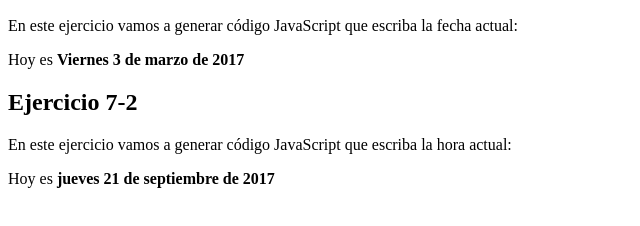
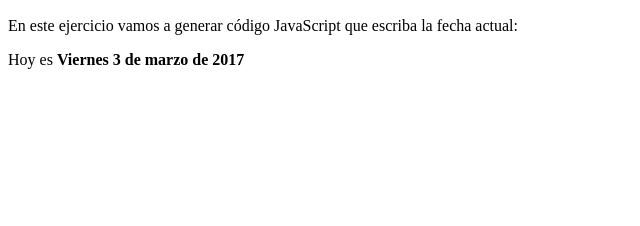
Before and after one commit to Ezequielbv/uned_7.1, a plain HTML site: page index.html in a window 1280 px wide. Shown: the part 50-276 px from the top of the page, without its empty margins (0-640 px from the left). Drawn offline with Linux system fonts and the light colour scheme.

Commit message:
Update index.html

```diff
--- a/index.html
+++ b/index.html
@@ -2,23 +2,17 @@
 <head>
 <meta charset="utf-8">
 
-<SCRIPT TYPE="text/javascript" SRC="js/Ejercicio_7.js"> </SCRIPT>
+<SCRIPT TYPE="text/javascript" SRC="js/Ejercicio_7-1.js"> </SCRIPT>
 
 <title>Ejercicio 7-1</title>
 </head>
 
-<body onload="ponfecha()" onload="ponhora()">
+<body onload="ponfecha()">
 <h2>Ejercicio 7-1 </h2>
 
 <p>En este ejercicio vamos a generar código JavaScript que escriba la fecha actual:</p>
 
-<div id="cuadro_txt_date">Hoy es <b>Viernes 3 de marzo de 2017</b></div>
-
-<h2>Ejercicio 7-2 </h2>
-
-<p>En este ejercicio vamos a generar código JavaScript que escriba la hora actual:</p>
-
-<div id="cuadro_txt_time"><h1>Aquí va la hora</h1></div>
+<div id="cuadro_texto">Hoy es <b>Viernes 3 de marzo de 2017</b></div>
 
 </body>
 </html>
```
